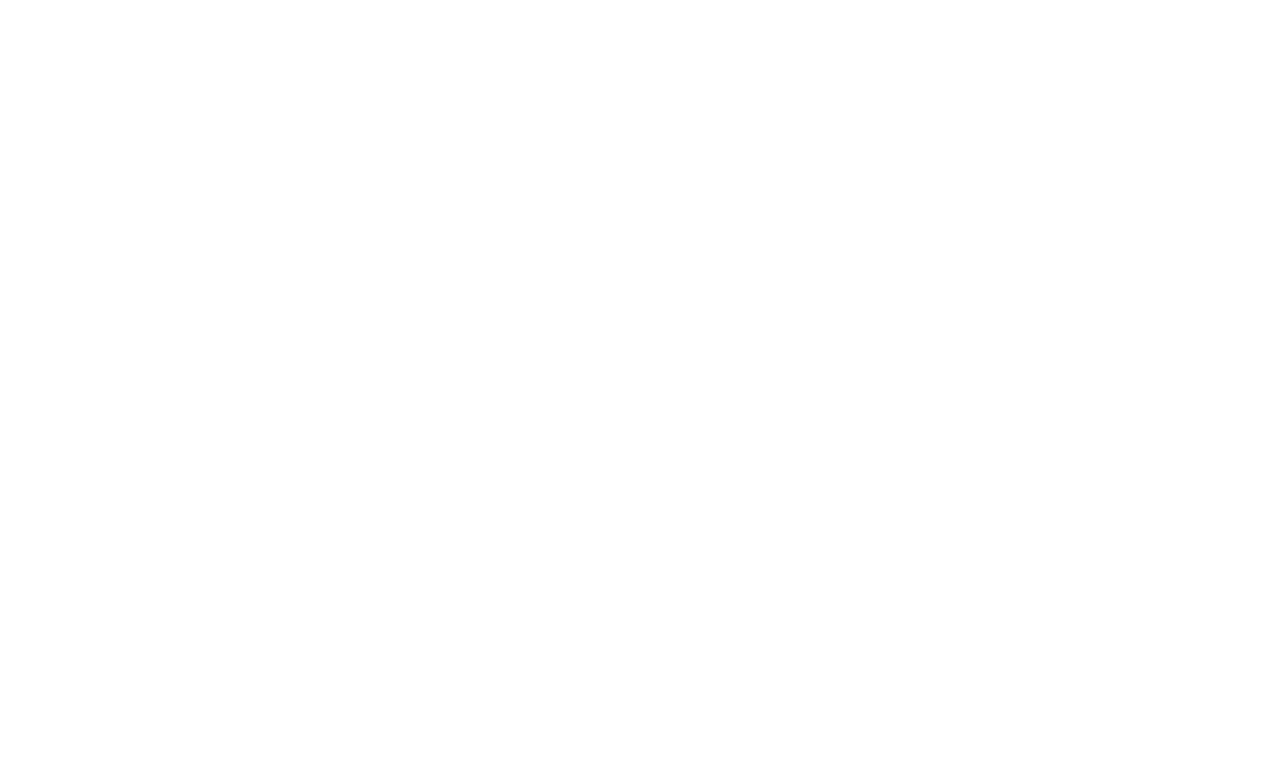
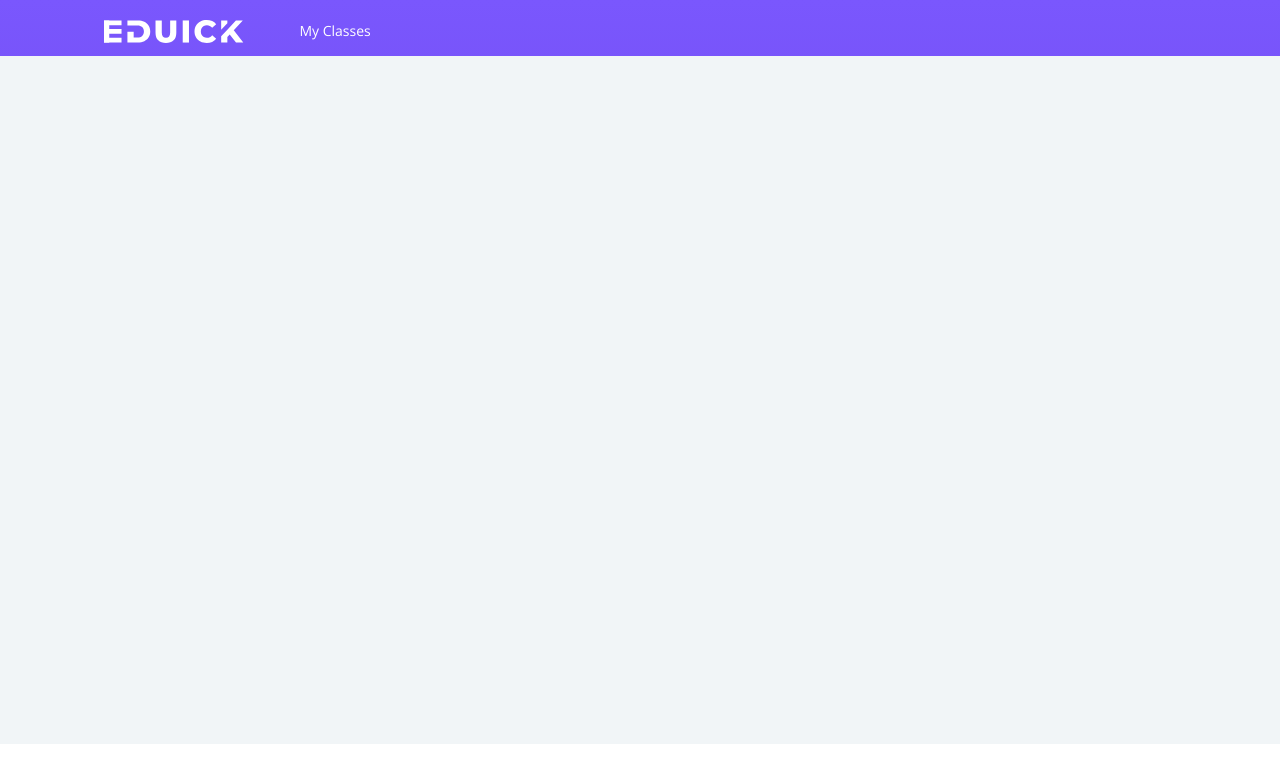
Before and after one commit to Rezende123/eduick, a Next.js app: page /Dashboard/Dashboard in a window 1280 px wide. Shown: the top 782 px of the page. Built offline with nearby package versions, Linux system fonts and the light colour scheme.

Commit message:
feat: estrutura a página dashboard

```diff
--- a/src/pages/Dashboard/Dashboard.module.scss
+++ b/src/pages/Dashboard/Dashboard.module.scss
@@ -0,0 +1,27 @@
+@import "../../styles/variables.scss";
+
+.content {
+  background-image: linear-gradient($color_gradient_primary_top, $color_gradient_primary_bottom);
+  height: 100%;
+  overflow: hidden;
+  display: grid;
+  grid-template-areas:
+    "header header header"
+    "main main main"
+    "footer footer footer";
+  grid-template-rows: 7% 86% 7%;
+
+  &__header {
+    grid-area: header;
+  }
+
+  &__main {
+    grid-area: main;
+    background: #F1F5F7;
+  }
+
+  &__footer {
+    grid-area: footer;
+    background: #fff;
+  }
+}
--- a/src/pages/Dashboard/Dashboard.page.jsx
+++ b/src/pages/Dashboard/Dashboard.page.jsx
@@ -1,7 +1,17 @@
 import style from './Dashboard.module.scss'
+import Header from './components/Header'
 
 export default function Dashboard() {
   return (
-      <div></div>
+    <section className={style.content}>
+      <div className={style.content__header}>
+        <Header></Header>
+      </div>
+
+      <main className={style.content__main}>
+      </main>
+
+      <footer className={style.content__footer}></footer>
+    </section>
   )
 }
--- /dev/null
+++ b/src/pages/Dashboard/components/Header/Header.component.jsx
@@ -0,0 +1,21 @@
+import style from './Header.module.scss'
+import Image from 'next/image'
+import logo from '../../../../../public/images/logo.svg'
+
+export default function Header() {
+
+  return (
+    <header className={style.header}>
+      <figure className={style.header__image}>
+        <Image src={logo}/>
+      </figure>
+
+      <menu className={style.header__menu}>
+        <ul className={`${style["header__menu--flex"]} ${style["header__menu--style-type"]}`}>
+          <li>My Classes</li>
+        </ul>
+      </menu>
+    </header>
+
+  )
+}
--- /dev/null
+++ b/src/pages/Dashboard/components/Header/Header.module.scss
@@ -0,0 +1,61 @@
+@import "../../../../styles/variables.scss";
+
+.header {
+  width: 100%;
+  display: grid;
+  grid-template-columns: 2fr 1fr 6fr;
+  grid-template-areas: 'image menu buttom';
+
+
+  &__image {
+    grid-area: image;
+    height:  22px;
+    justify-self: flex-end;
+    align-self: center;
+  }
+
+  &__menu {
+    grid-area: menu;
+    align-self: flex-start;
+    padding-left: 5px;
+    margin: 0px;
+
+    &--flex {
+      display: flex;
+      flex-direction: row;
+      justify-content: start;
+      padding-left: 5px;
+
+      & li {
+        flex: 1;
+        margin: 5px;
+      }
+    }
+
+    &--style-type li {
+      list-style-type: none;
+      font-family: $font_open_sans;
+      font-weight: 400;
+      font-size: 14px;
+      color: $color_white;
+    }
+  }
+
+}
+
+
+@media (max-width: 830px) {
+  .header {
+    grid-template-columns: 1fr 6fr;
+
+    &__menu {
+      display: none;
+    }
+
+    &__image {
+      align-self: center;
+      justify-self: start;
+      margin-left: 15px;
+    }
+  }
+}
--- /dev/null
+++ b/src/pages/Dashboard/components/Header/index.js
@@ -0,0 +1 @@
+export { default } from './Header.component';
--- a/src/pages/index.js
+++ b/src/pages/index.js
@@ -1,7 +1,8 @@
 import Landing from "./Landing"
+import Dashboard from "./Dashboard"
 
 export default function Home() {
   return (
-    <Landing></Landing>
+    <Dashboard></Dashboard>
   )
 }
```
